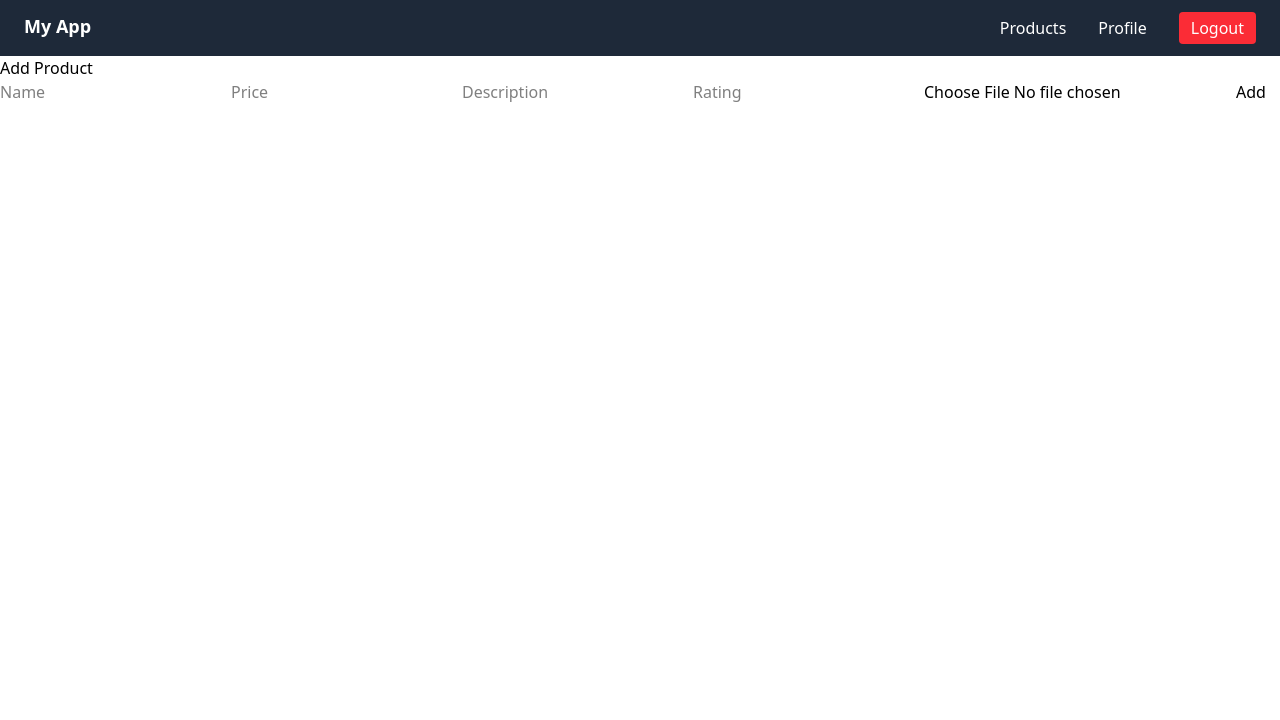
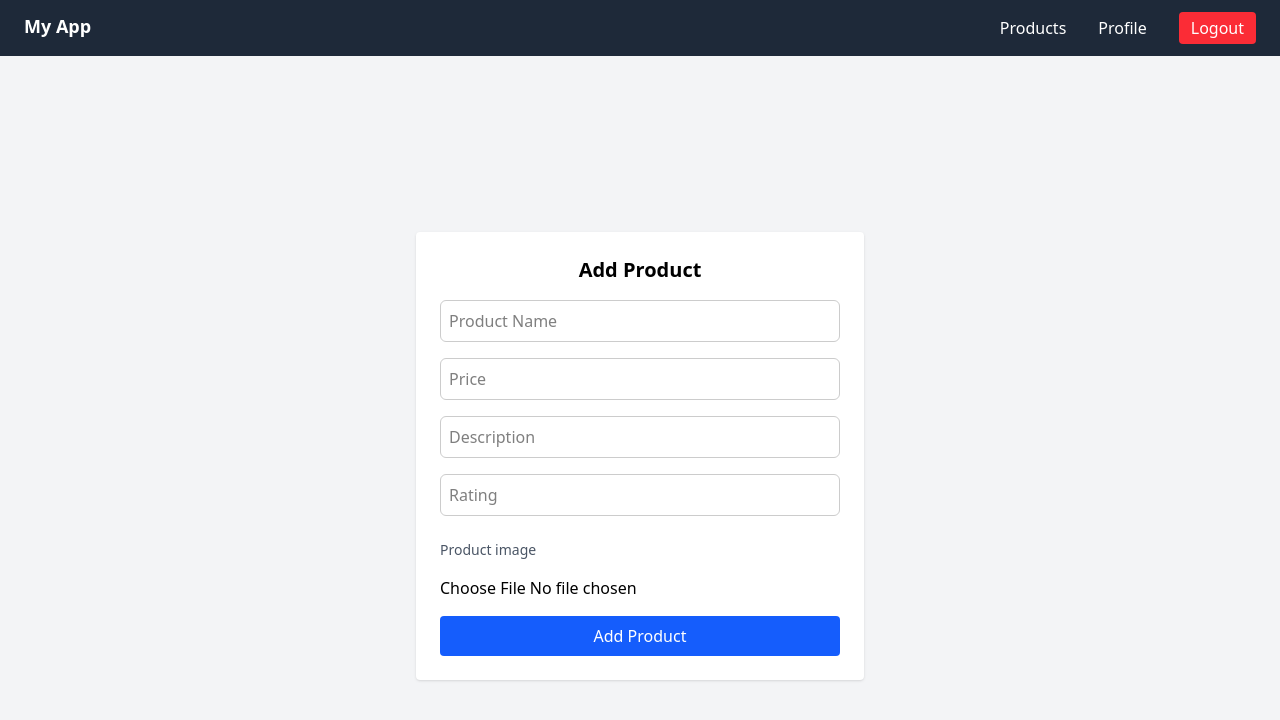
Before and after one commit to sonalghinaiya/mern-stackcart, a React (Vite) app in the folder frontend/: page /products/add in a window 1280 px wide. Shown: the top 720 px of the page. Built offline with nearby package versions, Linux system fonts and the light colour scheme; sample sign-in values are in the browser's storage.

Commit message:
feat(Product): add edit product flow using single form with PATCH

```diff
--- a/frontend/src/App.jsx
+++ b/frontend/src/App.jsx
@@ -2,11 +2,11 @@ import { BrowserRouter, Route, Routes } from "react-router-dom";
 import Login from "./pages/Login";
 import Register from "./pages/Register";
 import Profile from "./pages/Profile";
-import Product from "./pages/Product";
-import AddProduct from "./pages/AddProduct";
+import ProductList from "./pages/ProductList";
 import ProtectedRoutes from "./components/ProtectedRoutes";
 import Navbar from "./components/Navbar";
 import React from "react";
+import AddEditProduct from "./pages/AddEditProduct";
 
 function App() {
   return (
@@ -28,7 +28,7 @@ function App() {
           path="/products"
           element={
             <ProtectedRoutes>
-              <Product />
+              <ProductList />
             </ProtectedRoutes>
           }
         />
@@ -36,7 +36,15 @@ function App() {
           path="/products/add"
           element={
             <ProtectedRoutes>
-              <AddProduct />
+              <AddEditProduct />
+            </ProtectedRoutes>
+          }
+        />
+        <Route
+          path="/products/edit/:id"
+          element={
+            <ProtectedRoutes>
+              <AddEditProduct />
             </ProtectedRoutes>
           }
         />
--- /dev/null
+++ b/frontend/src/pages/AddEditProduct.jsx
@@ -0,0 +1,114 @@
+import React from "react";
+import { useNavigate, useParams } from "react-router-dom";
+import api from "../api/axios";
+import { useEffect } from "react";
+import { useState } from "react";
+
+function AddEditProduct() {
+  const navigate = useNavigate();
+  const { id } = useParams();
+  const isEdit = Boolean(id);
+
+  const [name, setName] = useState("");
+  const [price, setPrice] = useState("");
+  const [description, setDescription] = useState("");
+  const [rating, setRating] = useState("");
+  const [image, setImage] = useState(null);
+
+  useEffect(() => {
+    if (isEdit) {
+      const fetchProduct = async () => {
+        try {
+          const res = await api.get(`/products/${id}`);
+          const product = res.data.data;
+
+          setName(product.name);
+          setPrice(product.price);
+          setDescription(product.description);
+          setRating(product.rating);
+          if (image) setImage(product.image);
+        } catch (error) {
+          console.log(error);
+        }
+      };
+      fetchProduct();
+    }
+  }, [isEdit, id]);
+
+  const handleSubmit = async (e) => {
+    e.preventDefault();
+    const formData = new FormData(e.target);
+    // if (image) {
+    //   formData.set("image", image);
+    // }
+
+    try {
+      if (isEdit) {
+        await api.patch(`/products/${id}`, formData);
+      } else {
+        await api.post("/products", formData);
+      }
+      navigate("/products");
+    } catch (error) {
+      console.log(error);
+    }
+  };
+
+  return (
+    <div className="flex items-center justify-center min-h-screen bg-gray-100">
+      <form
+        onSubmit={handleSubmit}
+        className="bg-white p-6 rounded shadow w-full max-w-md  space-y-4"
+      >
+        <h2 className="text-xl font-bold text-center">
+          {isEdit ? "Edit Product" : "Add Product"}
+        </h2>
+        <input
+          className="input"
+          type="text"
+          value={name}
+          name="name"
+          onChange={(e) => setName(e.target.value)}
+          placeholder="Product Name"
+        />
+        <input
+          className="input"
+          type="number"
+          value={price}
+          name="price"
+          onChange={(e) => setPrice(e.target.value)}
+          placeholder="Price"
+        />
+        <input
+          className="input"
+          type="text"
+          value={description}
+          name="description"
+          onChange={(e) => setDescription(e.target.value)}
+          placeholder="Description"
+        />
+        <input
+          className="input"
+          type="number"
+          value={rating}
+          name="rating"
+          onChange={(e) => setRating(e.target.value)}
+          placeholder="Rating"
+        />
+        <label className="text-sm text-gray-600 mt-2 block">
+          Product image
+        </label>
+        <input
+          type="file"
+          name="image"
+          onChange={(e) => setImage(e.target.files[0])}
+        />
+        <button className="bg-blue-600 text-white py-2 w-full rounded hover:bg-blue-700">
+          {isEdit ? "Update Product" : "Add Product"}
+        </button>
+      </form>
+    </div>
+  );
+}
+
+export default AddEditProduct;
--- a/frontend/src/pages/AddProduct.jsx
+++ /dev/null
@@ -1,37 +0,0 @@
-import React from "react";
-import { useNavigate } from "react-router-dom";
-import api from "../api/axios";
-
-function AddProduct() {
-  const navigate = useNavigate();
-
-  const handleSubmit = async (e) => {
-    e.preventDefault();
-
-    const token = localStorage.getItem("token");
-    const formData = new FormData(e.target);
-
-    try {
-      const res = await api.post("/products", formData);
-
-      navigate("/products");
-    } catch (error) {
-      console.log(error);
-    }
-  };
-  return (
-    <div>
-      <h2>Add Product</h2>
-      <form onSubmit={handleSubmit}>
-        <input type="text" name="name" placeholder="Name" />
-        <input type="number" name="price" placeholder="Price" />
-        <input type="text" name="description" placeholder="Description" />
-        <input type="number" name="rating" placeholder="Rating" />
-        <input type="file" name="image" />
-        <button type="submit">Add</button>
-      </form>
-    </div>
-  );
-}
-
-export default AddProduct;
--- a/frontend/src/pages/Product.jsx
+++ b/frontend/src/pages/ProductList.jsx
@@ -4,7 +4,7 @@ import React from "react";
 import { FaEdit, FaPlus, FaTrash, FaTrashAlt } from "react-icons/fa";
 import { Link } from "react-router-dom";
 
-function Product() {
+function ProductList() {
   const [products, setProducts] = useState([]);
   const token = localStorage.getItem("token");
 
@@ -59,9 +59,12 @@ function Product() {
               />
             </div>
             <div className="flex gap-3">
-              <button className="text-blue-600 hover:text-blue-800">
+              <Link
+                to={`/products/edit/${product._id}`}
+                className="text-blue-600 hover:text-blue-800"
+              >
                 <FaEdit />
-              </button>
+              </Link>
               <button
                 onClick={() => {
                   handleDelete(product._id);
@@ -78,4 +81,4 @@ function Product() {
   );
 }
 
-export default Product;
+export default ProductList;
```
